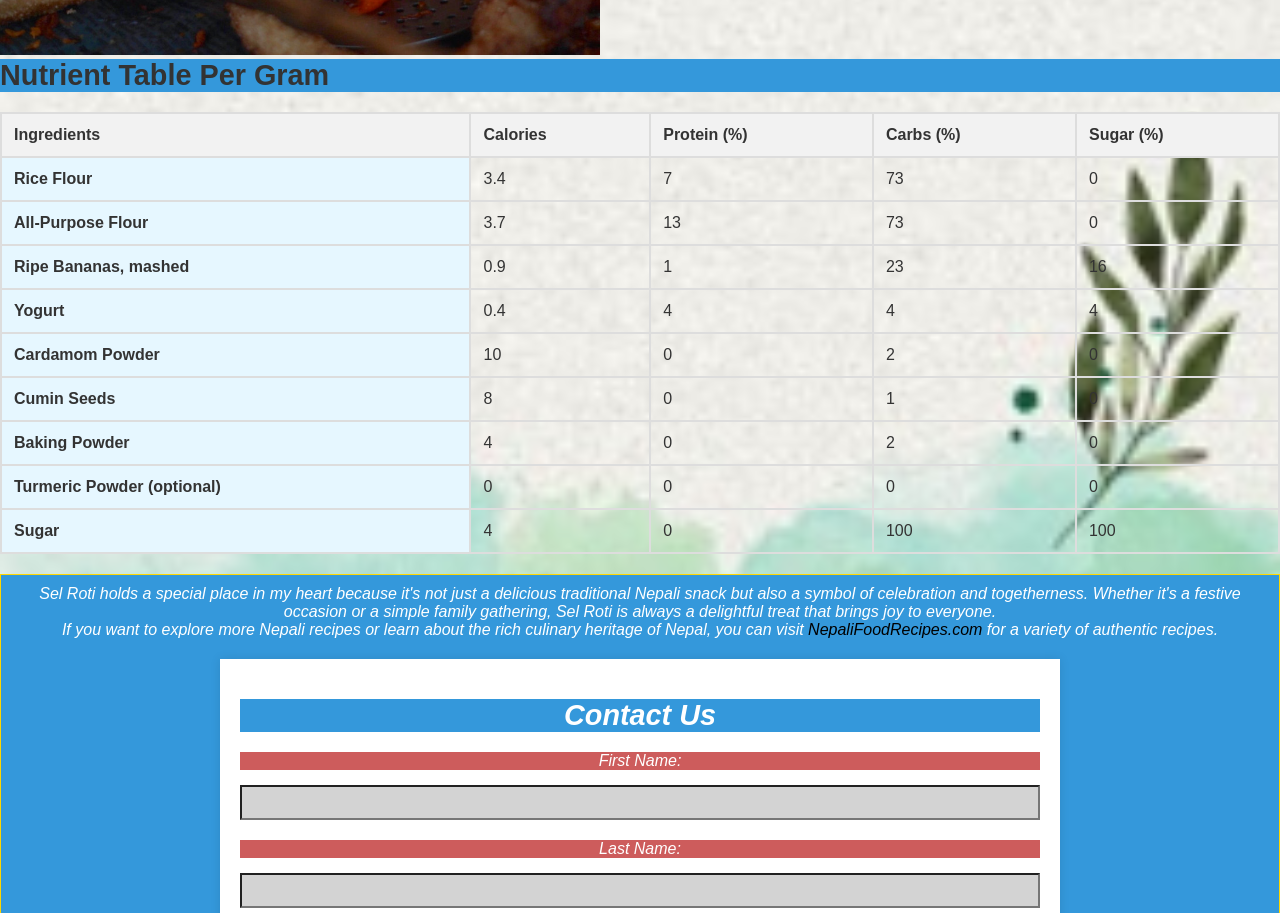
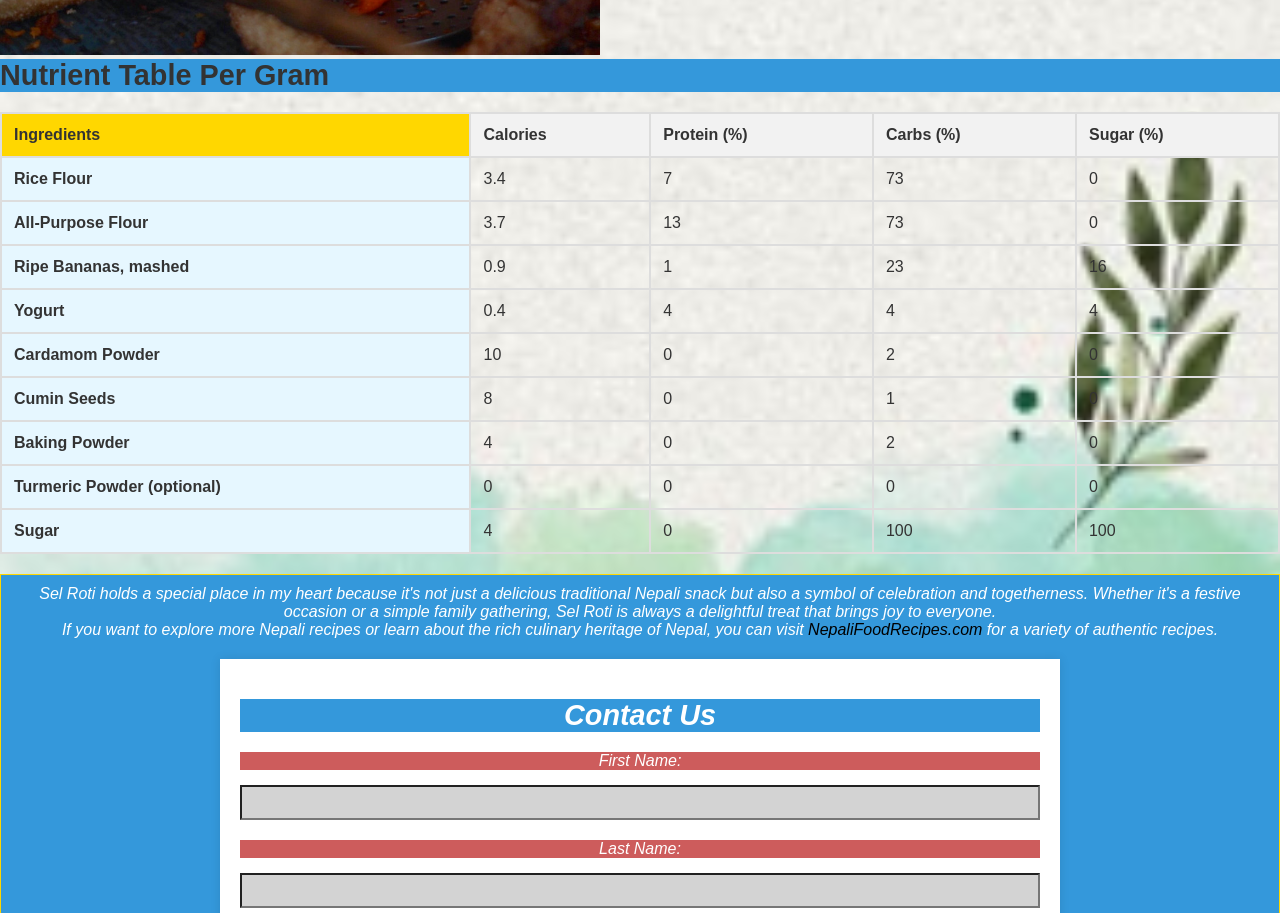
Before and after one commit to ELDARINE/CSIT121, a plain HTML site: page Lab08/index.html in a window 1280 px wide. Shown: the part 1217-2130 px from the top of the page. Drawn offline with Linux system fonts and the light colour scheme.

Commit message:
Update recipe.css

```diff
--- a/Lab08/recipe.css
+++ b/Lab08/recipe.css
@@ -131,6 +131,9 @@ th {
             background-color: #f2f2f2;
         }
 
+.ingredient-column {
+      background-color: gold ;
+    }
 td:first-child {
       font-weight: bold;
       background-color: #e6f7ff;
```
